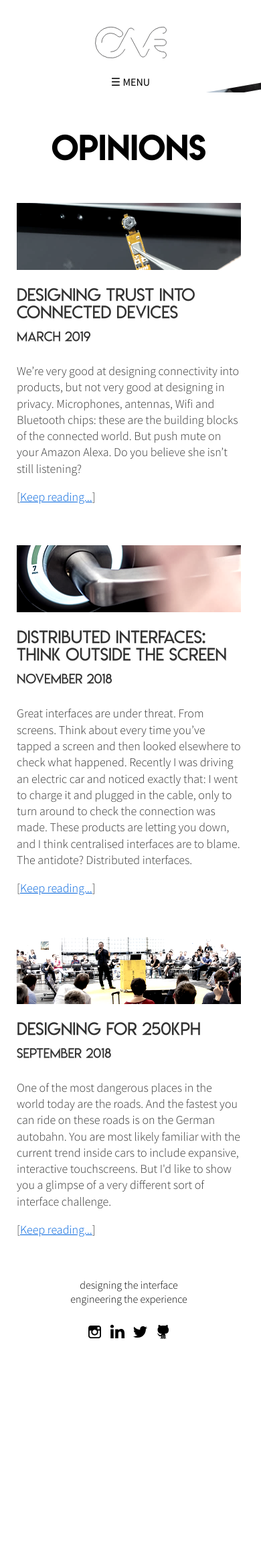
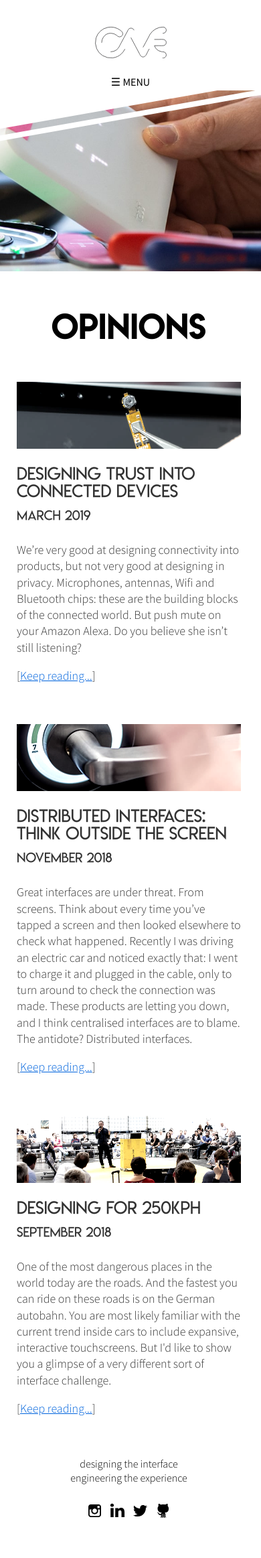
Before and after one commit to gcsalzburg/gcsalzburg.github.io, a Jekyll site: the page built from opinions.md, in a window 390 px wide. Shown: the whole page at 67% size. Built offline with Jekyll 4.4.1, drawn with Linux system fonts in a browser that asks for light colours; before the commit the page ends 2059 px from its top, so only the background shows below that.

Commit message:
Fix article header heights on mobile

```diff
--- a/_sass/_articles.scss
+++ b/_sass/_articles.scss
@@ -33,15 +33,16 @@ main.article{
    width: 100%;
 
    @include small-desktop{
-      height: 40%;
-      margin-top: 10%;
+      height: 40vh;
+      margin-top: 10vh;
       position: relative;
       width: auto;
       display: flex;
       align-content: center;
    }
    @include mobile{
-      margin-top: 20%;
+      margin-top: 15vh;
+      height: 30vh;
    }
 
    img{
```
